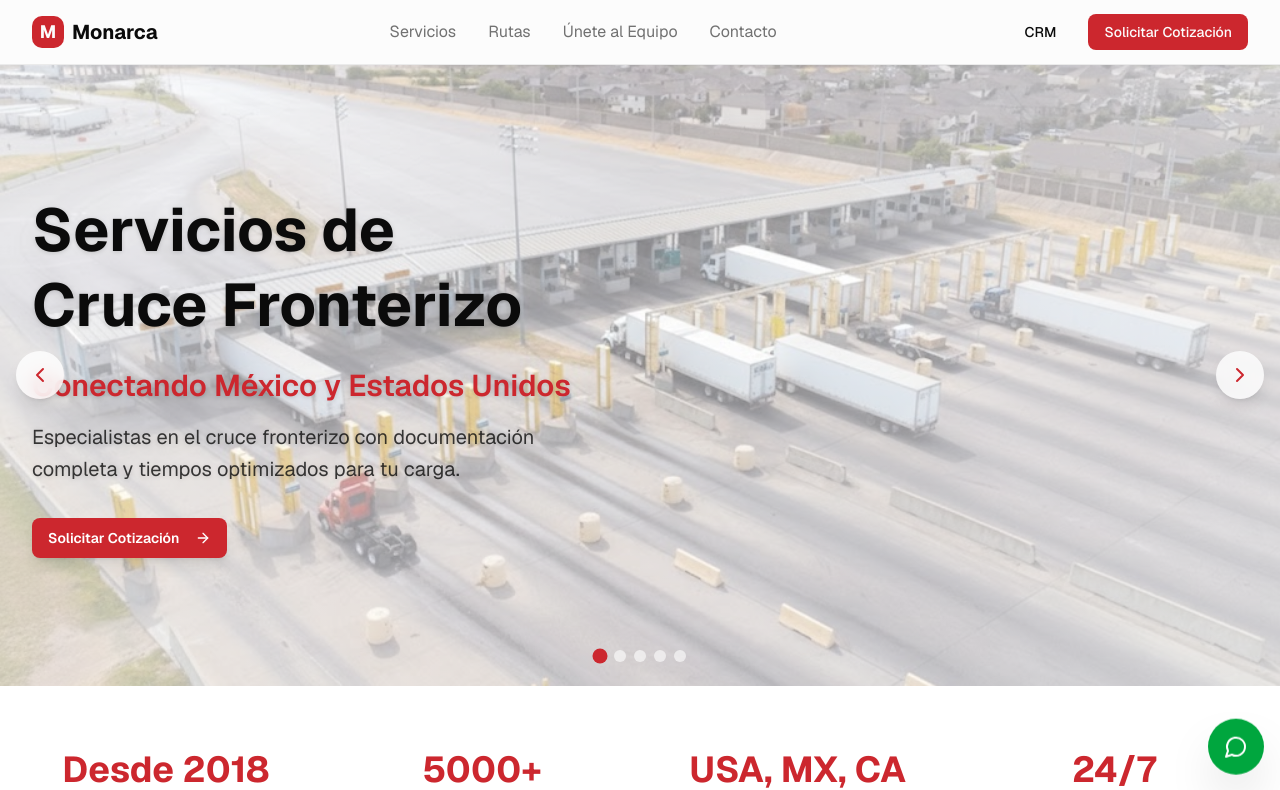
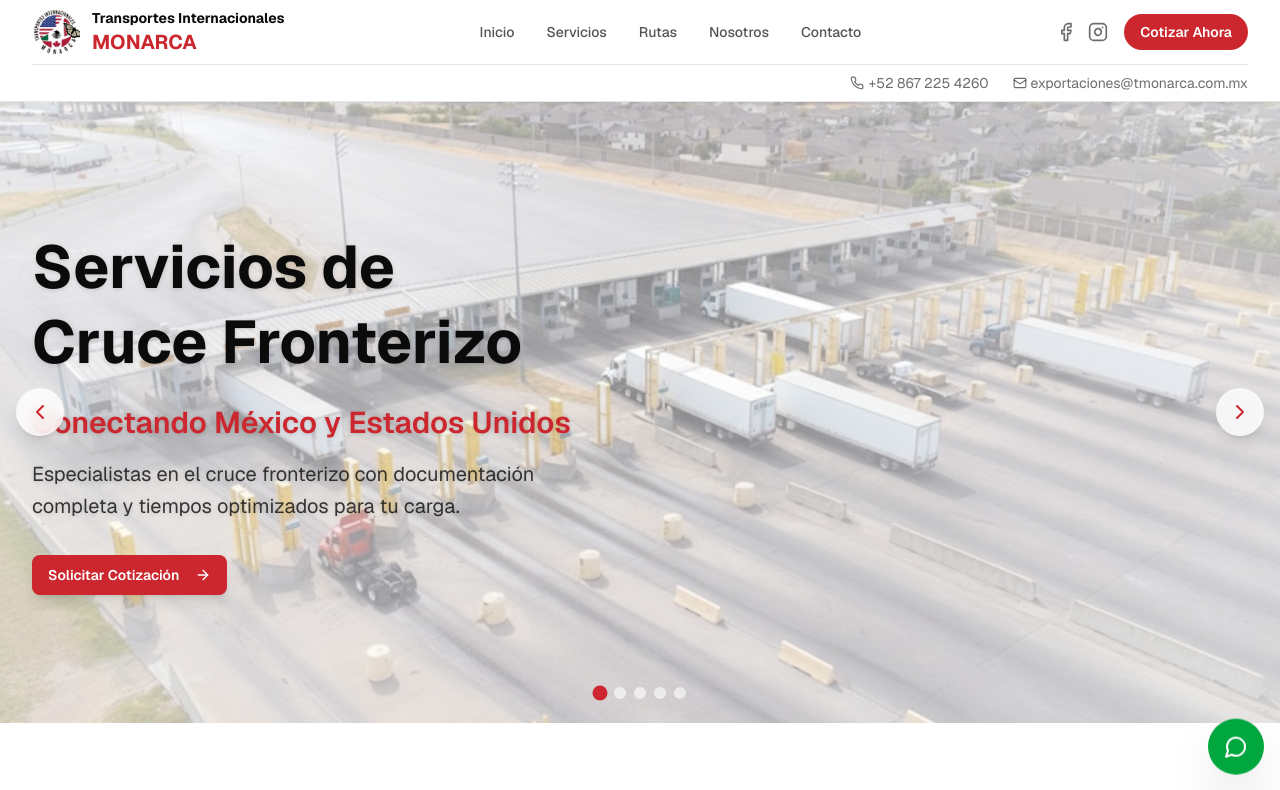
Before and after one commit to transportesmonarca/website, a Next.js app: page / in a window 1280 px wide. Shown: the top 790 px of the page. Built offline with nearby package versions, Linux system fonts and the light colour scheme.

Commit message:
Restore original Monarca logo and header design

```diff
--- a/components/header.tsx
+++ b/components/header.tsx
@@ -1,48 +1,69 @@
 "use client"
 
 import { useState } from "react"
-import { Menu, X } from "lucide-react"
+import { Menu, X, Phone, Mail, Facebook, Instagram } from "lucide-react"
 import { Button } from "@/components/ui/button"
+import QuoteModal from "./quote-modal"
 
 export default function Header() {
   const [isOpen, setIsOpen] = useState(false)
+  const [isQuoteModalOpen, setIsQuoteModalOpen] = useState(false)
 
   return (
-    <header className="sticky top-0 z-50 bg-background/80 backdrop-blur-sm border-b border-border">
+    <>
+      <header className="sticky top-0 z-50 bg-white border-b border-foreground/10">
         <div className="max-w-7xl mx-auto px-4 sm:px-6 lg:px-8">
           <div className="flex justify-between items-center h-16">
             {/* Logo */}
-          <div className="flex items-center gap-2">
-            <div className="w-8 h-8 bg-primary rounded-lg flex items-center justify-center">
-              <span className="text-primary-foreground font-bold text-lg">M</span>
+            <div className="flex items-center gap-3">
+              <img
+                src="/logo/logo_monarca.png"
+                alt="Transportes Internacionales Monarca"
+                className="w-12 h-12 object-contain"
+              />
+              <div className="flex flex-col leading-none">
+                <span className="text-sm font-bold text-foreground">Transportes Internacionales</span>
+                <span className="text-xl font-bold text-primary">MONARCA</span>
               </div>
-            <span className="text-xl font-bold text-foreground">Monarca</span>
             </div>
 
             {/* Desktop Navigation */}
             <nav className="hidden md:flex items-center gap-8">
-            <a href="#servicios" className="text-muted-foreground hover:text-foreground transition">
+              <a href="#" className="text-foreground/70 hover:text-foreground transition text-sm font-medium">
+                Inicio
+              </a>
+              <a href="#" className="text-foreground/70 hover:text-foreground transition text-sm font-medium">
                 Servicios
               </a>
-            <a href="#rutas" className="text-muted-foreground hover:text-foreground transition">
+              <a href="#" className="text-foreground/70 hover:text-foreground transition text-sm font-medium">
                 Rutas
               </a>
-            <a href="#unete" className="text-muted-foreground hover:text-foreground transition">
-              Únete al Equipo
+              <a href="#" className="text-foreground/70 hover:text-foreground transition text-sm font-medium">
+                Nosotros
               </a>
-            <a href="#contacto" className="text-muted-foreground hover:text-foreground transition">
+              <a href="#" className="text-foreground/70 hover:text-foreground transition text-sm font-medium">
                 Contacto
               </a>
             </nav>
 
-          {/* Desktop CTA */}
+            {/* Desktop CTA y Redes Sociales */}
             <div className="hidden md:flex items-center gap-4">
-            <a href="https://monarcatransportes.netlify.app" target="_blank" rel="noopener noreferrer">
-              <Button variant="ghost" className="text-foreground">
-                CRM
+              <div className="flex items-center gap-3">
+                {/* Redes Sociales */}
+                <a href="#" className="text-foreground/60 hover:text-primary transition">
+                  <Facebook size={20} />
+                </a>
+                <a href="#" className="text-foreground/60 hover:text-primary transition">
+                  <Instagram size={20} />
+                </a>
+              </div>
+
+              <Button
+                onClick={() => setIsQuoteModalOpen(true)}
+                className="bg-primary hover:bg-primary/90 text-white font-semibold rounded-full"
+              >
+                Cotizar Ahora
               </Button>
-            </a>
-            <Button className="bg-primary hover:bg-primary/90 text-primary-foreground">Solicitar Cotización</Button>
             </div>
 
           {/* Mobile menu button */}
@@ -51,36 +72,76 @@ export default function Header() {
           </button>
         </div>
 
+        {/* Información de contacto debajo del botón */}
+        <div className="hidden md:block border-t border-foreground/10 py-2">
+          <div className="flex justify-end gap-6 text-sm text-foreground/60">
+            <div className="flex items-center gap-1">
+              <Phone size={14} />
+              <span>+52 867 225 4260</span>
+            </div>
+            <div className="flex items-center gap-1">
+              <Mail size={14} />
+              <span>exportaciones@tmonarca.com.mx</span>
+            </div>
+          </div>
+        </div>
+
         {/* Mobile Navigation */}
         {isOpen && (
-          <div className="md:hidden pb-4 border-t border-border">
+          <div className="md:hidden pb-4 border-t border-foreground/10">
             <nav className="flex flex-col gap-3 py-4">
-              <a href="#servicios" className="text-muted-foreground hover:text-foreground transition px-4 py-2">
+              <a href="#" className="text-foreground/70 hover:text-foreground transition px-4 py-2 text-sm font-medium">
+                Inicio
+              </a>
+              <a href="#" className="text-foreground/70 hover:text-foreground transition px-4 py-2 text-sm font-medium">
                 Servicios
               </a>
-              <a href="#rutas" className="text-muted-foreground hover:text-foreground transition px-4 py-2">
+              <a href="#" className="text-foreground/70 hover:text-foreground transition px-4 py-2 text-sm font-medium">
                 Rutas
               </a>
-              <a href="#unete" className="text-muted-foreground hover:text-foreground transition px-4 py-2">
-                Únete al Equipo
+              <a href="#" className="text-foreground/70 hover:text-foreground transition px-4 py-2 text-sm font-medium">
+                Nosotros
               </a>
-              <a href="#contacto" className="text-muted-foreground hover:text-foreground transition px-4 py-2">
+              <a href="#" className="text-foreground/70 hover:text-foreground transition px-4 py-2 text-sm font-medium">
                 Contacto
               </a>
-              <a href="https://monarcatransportes.netlify.app" target="_blank" rel="noopener noreferrer" className="px-4 py-2">
-                <Button variant="ghost" className="w-full justify-start text-foreground">
-                  CRM
+
+              <div className="px-4 py-2">
+                <Button
+                  onClick={() => setIsQuoteModalOpen(true)}
+                  className="w-full bg-primary hover:bg-primary/90 text-white font-semibold mt-2"
+                >
+                  Cotizar Ahora
                 </Button>
+
+                {/* Info de contacto móvil */}
+                <div className="mt-4 space-y-2 text-sm text-foreground/60">
+                  <div className="flex items-center gap-2">
+                    <Phone size={16} />
+                    <span>+52 867 225 4260</span>
+                  </div>
+                  <div className="flex items-center gap-2">
+                    <Mail size={16} />
+                    <span>exportaciones@tmonarca.com.mx</span>
+                  </div>
+                  <div className="flex items-center gap-3 mt-3">
+                    <a href="#" className="text-foreground/60 hover:text-primary transition">
+                      <Facebook size={20} />
                     </a>
-              <div className="px-4">
-                <Button className="w-full bg-primary hover:bg-primary/90 text-primary-foreground">
-                  Solicitar Cotización
-                </Button>
+                    <a href="#" className="text-foreground/60 hover:text-primary transition">
+                      <Instagram size={20} />
+                    </a>
+                  </div>
+                </div>
               </div>
             </nav>
           </div>
         )}
       </div>
       </header>
+
+      {/* Modal de cotización */}
+      <QuoteModal isOpen={isQuoteModalOpen} onClose={() => setIsQuoteModalOpen(false)} />
+    </>
   )
 }
```
Lines whose indentation alone changed are shown as unchanged.
